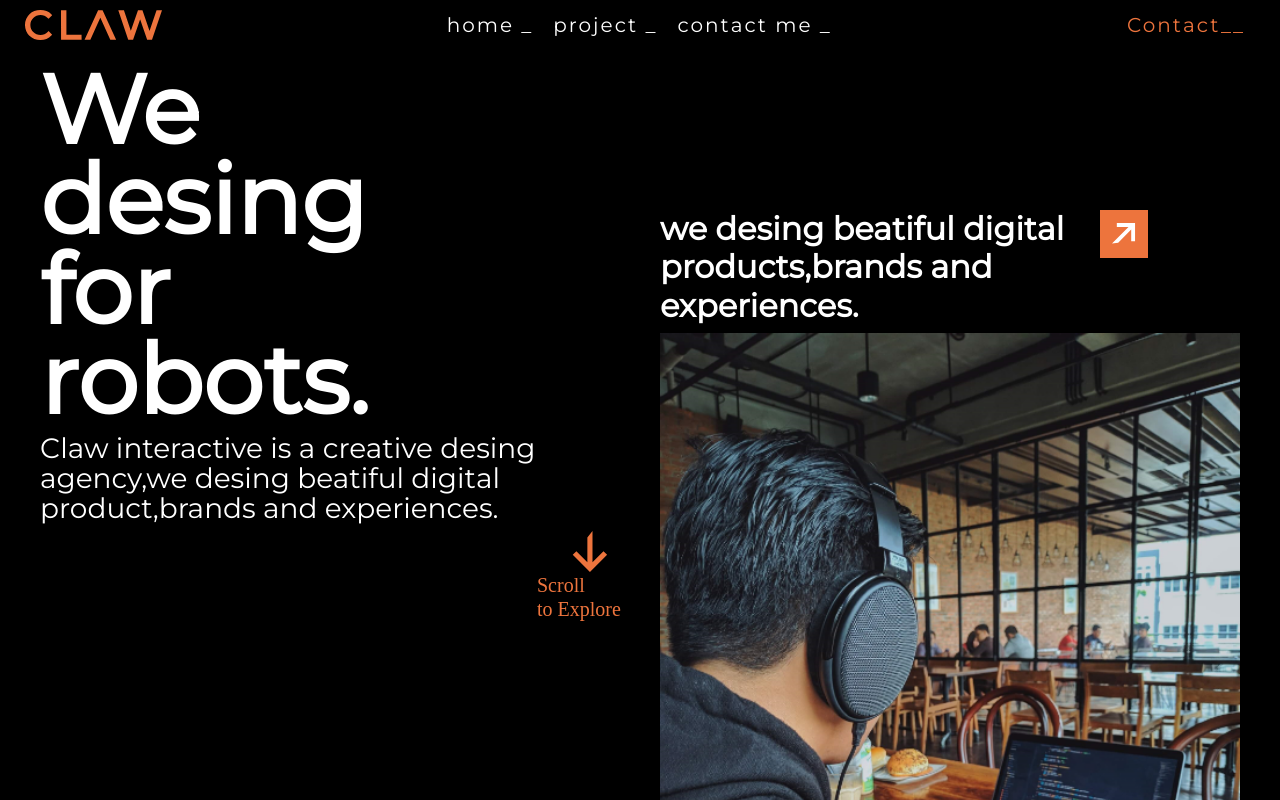
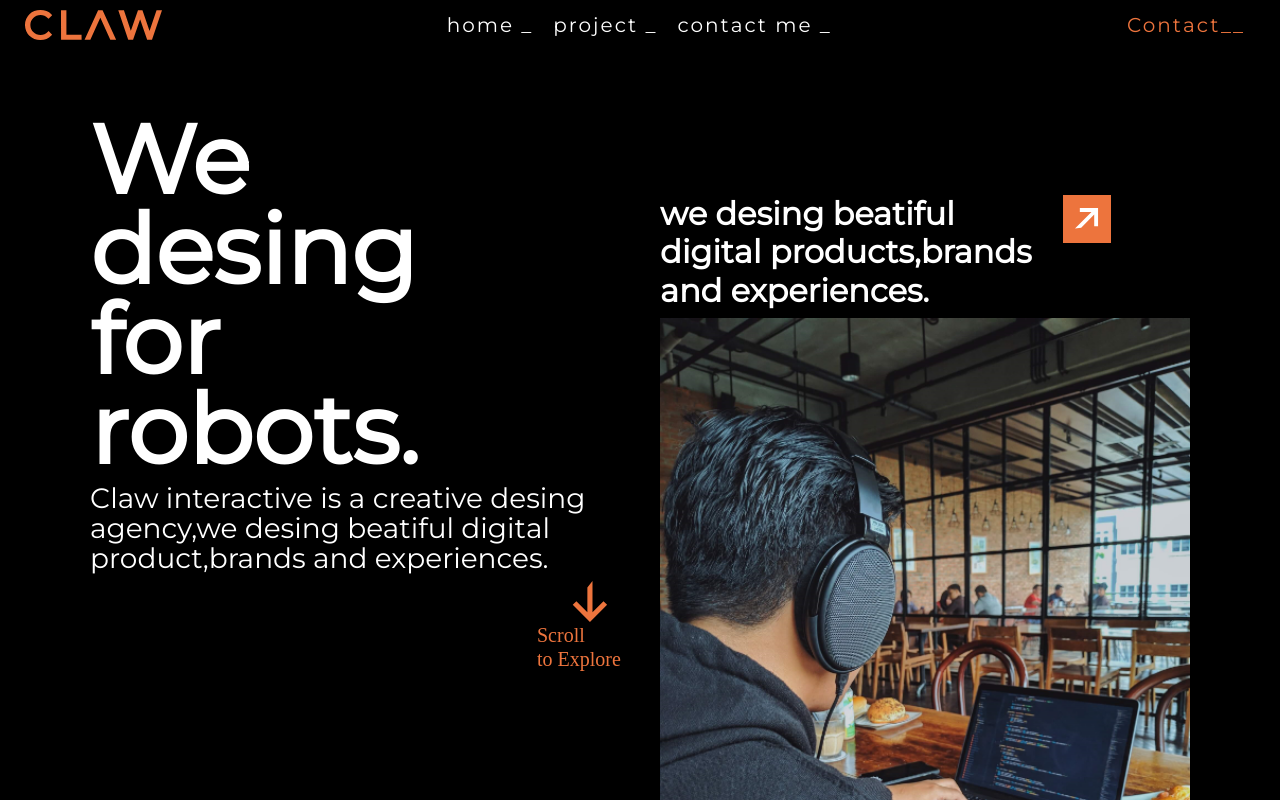
Before and after one commit to DrHeinz11/Portfolio, a React (Vite) app: page / in a window 1280 px wide. Shown: the top 800 px of the page. Built offline with nearby package versions, Linux system fonts and the light colour scheme.

Commit message:
1.4.4(newSection-fix)

```diff
--- a/src/App.jsx
+++ b/src/App.jsx
@@ -5,7 +5,11 @@ function App() {
   return (
     <Box bg="black">
       <Navbar />
-      <Stack maxW={"1200px"} margin="auto">
+      <Stack
+        maxW={"1200px"}
+        margin="auto"
+        p={{ base: "0 15px", md: "25px", lg: "50px" }}
+      >
         <Hero />
       </Stack>
       <Box w="100%" height="100vh" bg={"primary.gray"}></Box>
--- a/src/containers/header/hero/HeroFigure.jsx
+++ b/src/containers/header/hero/HeroFigure.jsx
@@ -7,7 +7,7 @@ export default function HeroFigure({ copy }) {
     <Stack
       maxW={{ lg: "50%", base: "100%" }}
       position="relative"
-      top={{ lg: "145px", base: "0" }}
+      top={{ lg: "80px", base: "0" }}
     >
       <Box
         display="flex"
@@ -29,7 +29,14 @@ export default function HeroFigure({ copy }) {
           maxH={{ lg: "48px", md: "38px", base: "28px" }}
         />
       </Box>
-      <Image src={figure} w="100%" h="100%" objectFit={"cover"} />
+      <Image
+        src={figure}
+        w={{ lg: "100%", base: "70%" }}
+        alignSelf={{ base: "center", lg: "0" }}
+        margin={{ base: "10px 0", md: "0" }}
+        h="100%"
+        objectFit={"cover"}
+      />
     </Stack>
   );
 }
--- a/src/containers/header/navbar/navbar.jsx
+++ b/src/containers/header/navbar/navbar.jsx
@@ -7,7 +7,7 @@ export default function Navbar() {
   return (
     <Stack
       w="100%"
-      p="10px 25px"
+      p={{ base: "10px 15px", lg: "10px 25px" }}
       maxW="100%"
       h="50px"
       display="flex"
```
